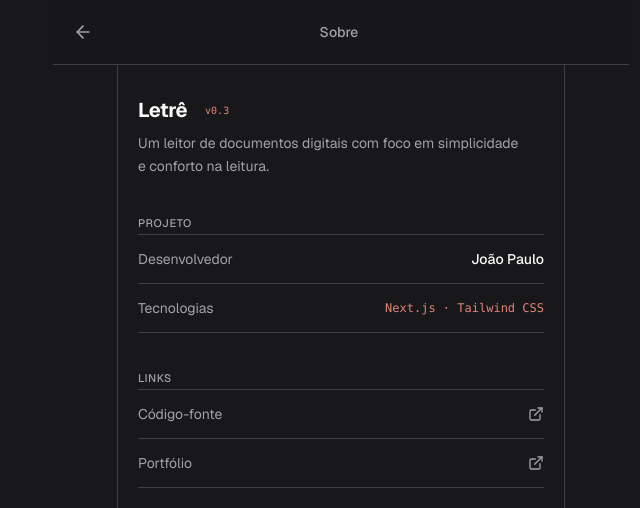
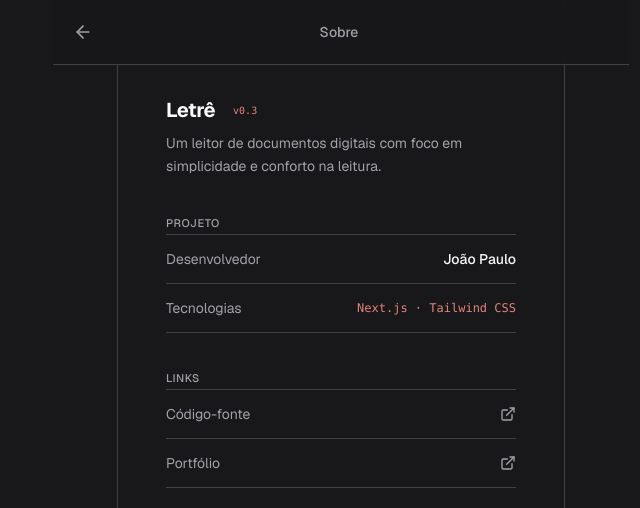
Before and after one commit to jaozinpaulin/audioread-app, a Next.js app: page /info in a window 1280 px wide. Shown: the top 508 px of the page, without its empty margins (299-939 px from the left). Built offline with nearby package versions, Linux system fonts and the light colour scheme.

Commit message:
style: adjust info page responsiveness

```diff
--- a/src/app/info/page.tsx
+++ b/src/app/info/page.tsx
@@ -5,9 +5,9 @@ import { ArrowLeft, ExternalLink } from 'lucide-react';
 
 export default function InfoPage() {
     return (
-        <main className="flex-1 flex flex-col max-w-xl mx-auto w-full min-h-screen bg-app-bg text-text-main px-5">
+        <main className="flex min-h-screen w-full flex-1 flex-col px-5 text-text-main md:px-8 lg:px-12">
 
-            <header className="fixed top-0 left-0 right-0 max-w-xl mx-auto bg-app-bg/85 backdrop-blur-md px-5 py-3.5 border-b border-border-subtle flex items-center justify-between shrink-0 z-50">
+            < header className="fixed top-0 left-0 right-0 max-w-xl mx-auto bg-app-bg/85 backdrop-blur-md px-5 py-3.5 border-b border-border-subtle flex items-center justify-between shrink-0 z-50" >
                 <Link
                     href="/"
                     className="p-2 -ml-2 rounded-xl text-text-muted hover:text-text-main hover:bg-card-bg transition-colors"
@@ -20,7 +20,7 @@ export default function InfoPage() {
                 </h1>
 
                 <div className="w-8" />
-            </header>
+            </header >
 
             <div className="pt-24 pb-12 space-y-8 flex-1">
 
@@ -89,6 +89,6 @@ export default function InfoPage() {
                 </section>
 
             </div>
-        </main>
+        </main >
     );
 }
```
